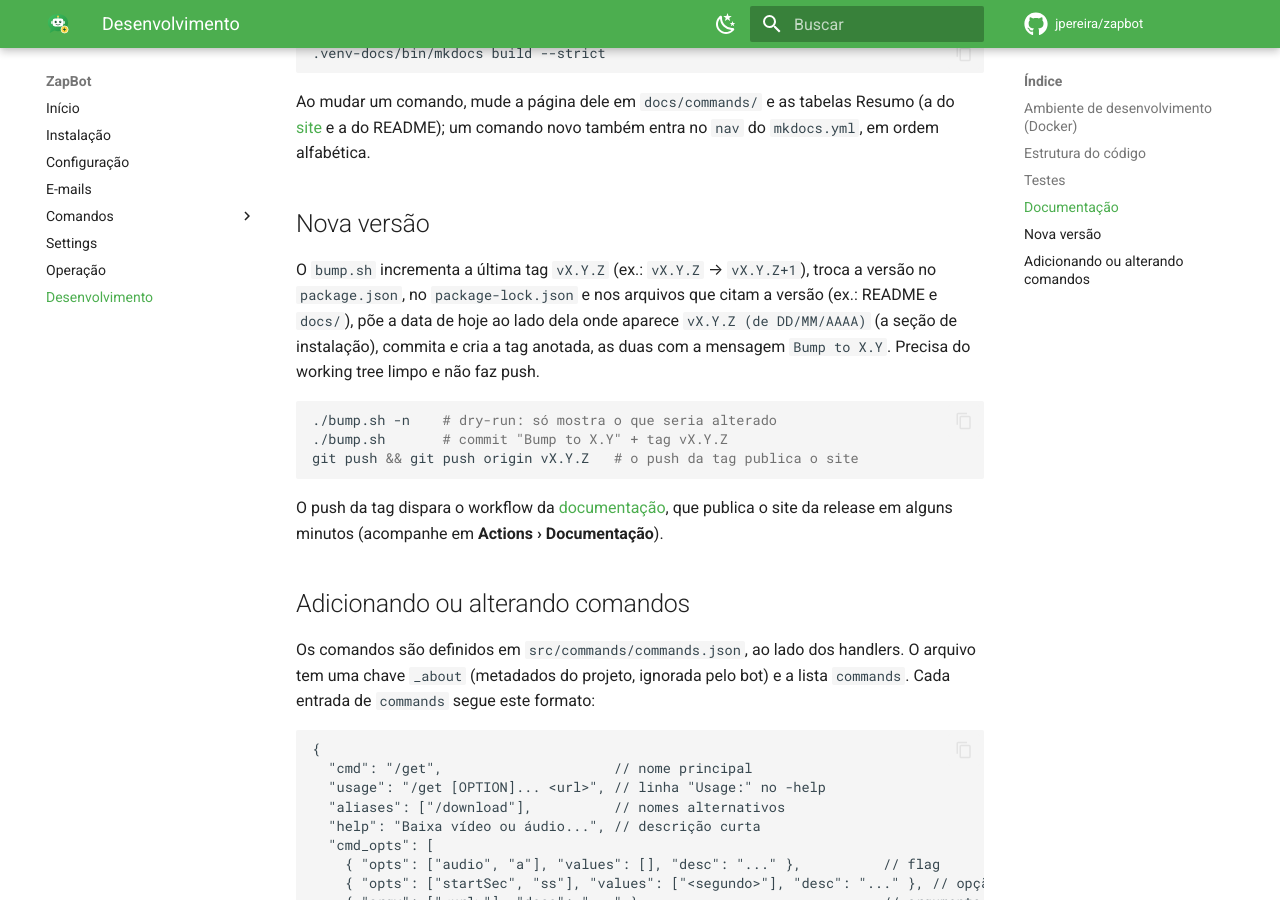
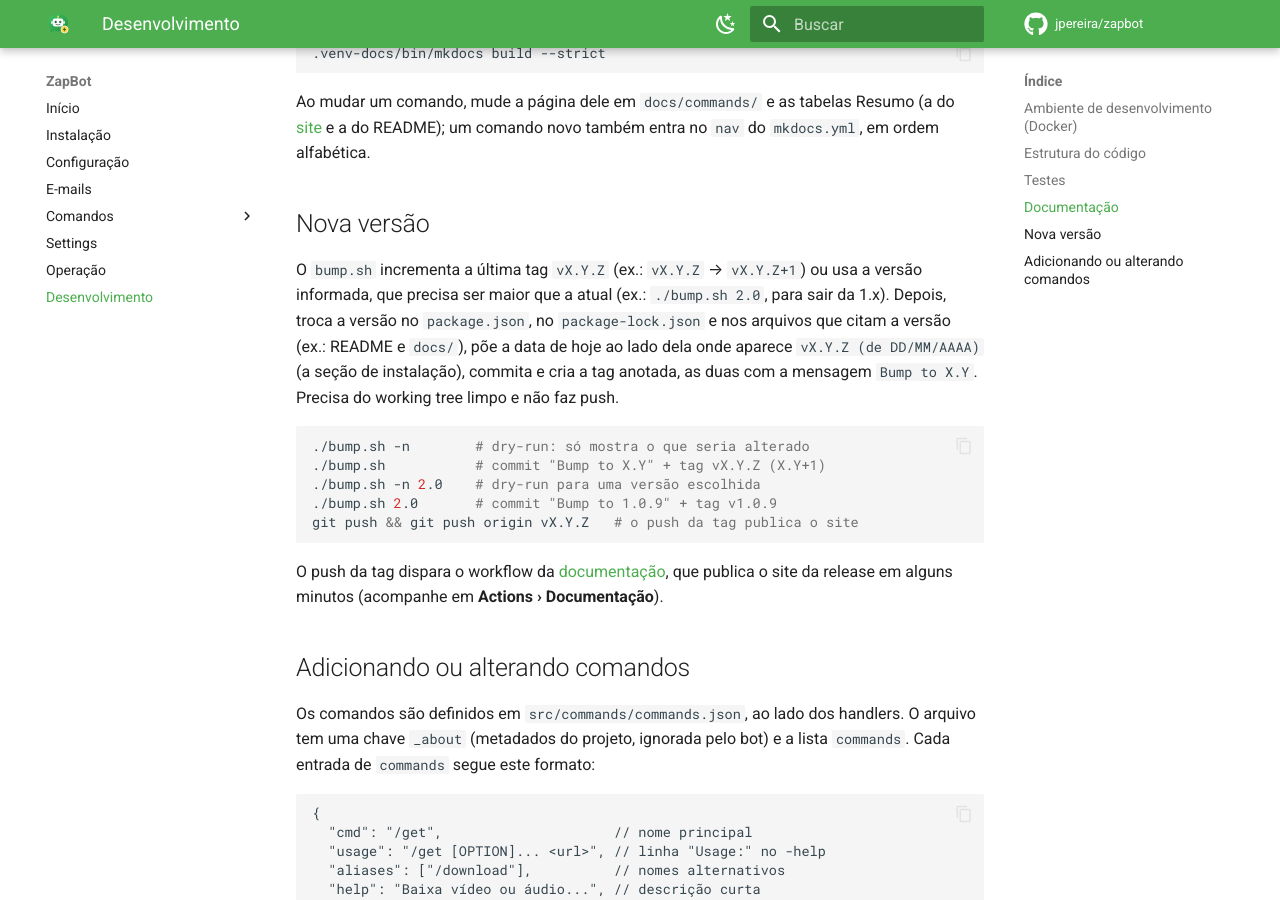
Before and after one commit to jpereira/zapbot, an MkDocs documentation site: the page built from docs/development.md, in a window 1280 px wide and 900 px high, scrolled down 3716 px. Built offline with MkDocs 1.6.1 and Material for MkDocs 9.7.7, drawn with Linux system fonts in a browser that asks for light colours; comment, search, counter and statistics services are not loaded.

Commit message:
Accept the version in bump.sh (./bump.sh 2.0), greater than the current one

````diff
--- a/docs/development.md
+++ b/docs/development.md
@@ -157,7 +157,8 @@ também entra no `nav` do `mkdocs.yml`, em ordem alfabética.
 ## Nova versão
 
 O `bump.sh` incrementa a última tag `vX.Y.Z` (ex.: `vX.Y.Z` →
-`vX.Y.Z+1`), troca a versão no `package.json`, no `package-lock.json` e nos
+`vX.Y.Z+1`) ou usa a versão informada, que precisa ser maior que a atual
+(ex.: `./bump.sh 2.0`, para sair da 1.x). Depois, troca a versão no `package.json`, no `package-lock.json` e nos
 arquivos que citam a versão (ex.: README e `docs/`), põe a data de hoje ao lado
 dela onde aparece `vX.Y.Z (de DD/MM/AAAA)` (a seção de instalação),
 commita e cria a tag anotada, as
@@ -165,8 +166,10 @@ duas com a mensagem `Bump to X.Y`. Precisa do working tree limpo e não faz
 push.
 
 ```bash
-./bump.sh -n    # dry-run: só mostra o que seria alterado
-./bump.sh       # commit "Bump to X.Y" + tag vX.Y.Z
+./bump.sh -n        # dry-run: só mostra o que seria alterado
+./bump.sh           # commit "Bump to X.Y" + tag vX.Y.Z (X.Y+1)
+./bump.sh -n 2.0    # dry-run para uma versão escolhida
+./bump.sh 2.0       # commit "Bump to 1.0.9" + tag v1.0.9
 git push && git push origin vX.Y.Z   # o push da tag publica o site
 ```
 
````
Also changed, not shown: 1 other file.
